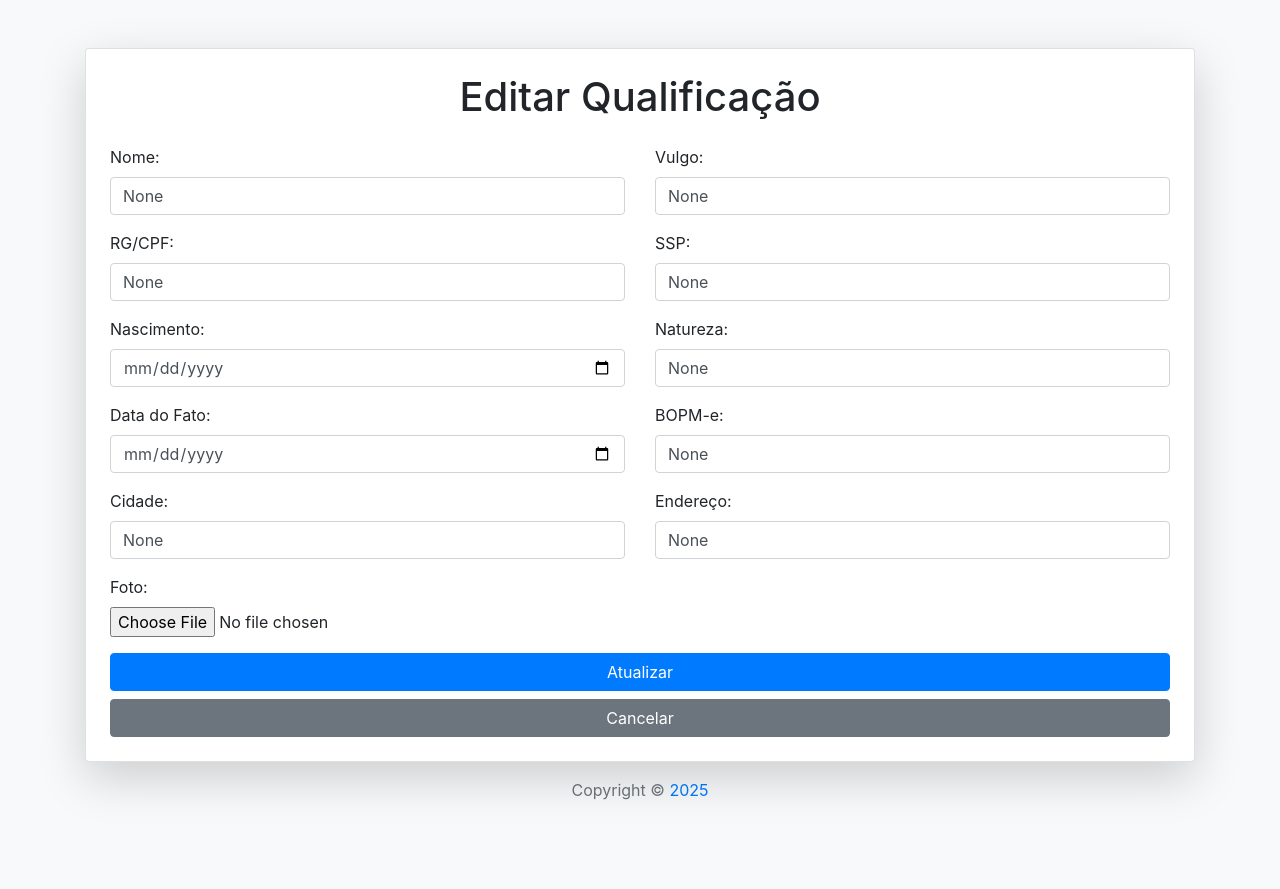
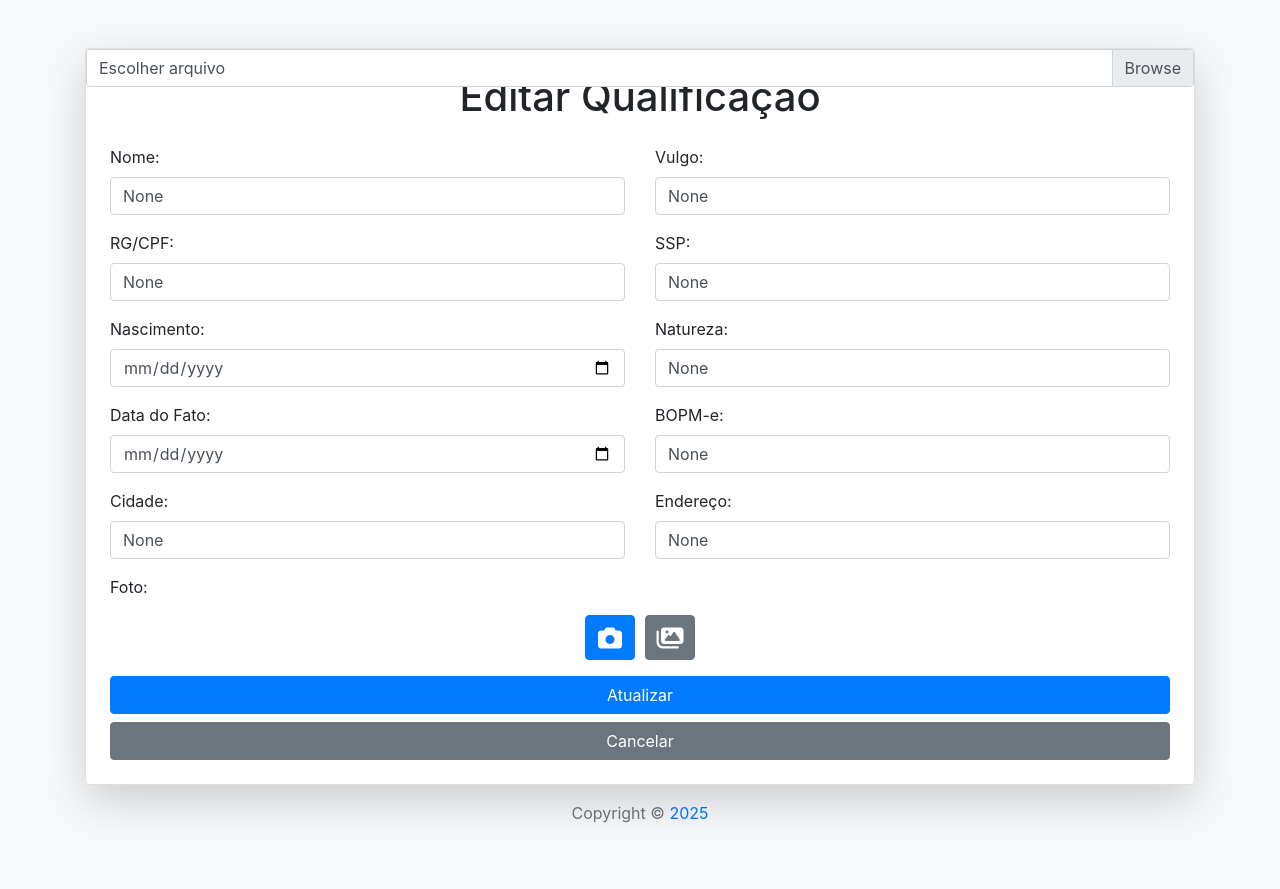
Before and after one commit to davidmp24/Qualificador, a Flask app: page /editar_qualificado in a window 1280 px wide. Before the commit the page ends 800 px from the top, so only its background shows below. Run offline with Flask 3, Linux system fonts and the light colour scheme; parts of the project's set-up code (start-up, migrations or seed data) failed here and were passed over; some libraries are stand-ins or nearby versions.

Commit message:
att-botao-fotos-todas-pag

```diff
--- a/templates/editar_qualificado.html
+++ b/templates/editar_qualificado.html
@@ -6,7 +6,20 @@
     <title>Editar Qualificação</title>
     <link rel="stylesheet" href="https://stackpath.bootstrapcdn.com/bootstrap/4.5.2/css/bootstrap.min.css">
     <link rel="stylesheet" href="{{ url_for('static', filename='css/qualificacao.css') }}">
-    </head>
+    <link rel="stylesheet" href="https://cdnjs.cloudflare.com/ajax/libs/font-awesome/6.5.1/css/all.min.css">
+    <style>
+        /* Esconde os inputs originais */
+        #foto-camera, #foto-galeria {
+            display: none;
+        }
+        .botoes-container {
+            display: flex; /* Ativa o Flexbox */
+            flex-direction: row; /* Alinha os itens em linha (horizontalmente) */
+            gap: 10px; /* Espaço entre os botões (ajuste conforme necessário) */
+            justify-content: center;
+        }
+    </style>
+</head>
 <body class="bg-light">
     <div class="container py-5">
         <div class="card shadow-lg p-4">
@@ -84,8 +97,21 @@
                     </div>
                 </div>
                 <div class="form-group">
-                    <label for="foto">Foto:</label>
-                    <input type="file" id="foto" name="foto" class="form-control-file" accept="image/*">
+                    <label for="foto-label">Foto:</label>
+                    <div class="mt-2 botoes-container">
+                        <button type="button" id="abrir-camera" class="btn btn-primary">
+                            <i class="fas fa-camera"></i>
+                        </button>
+                        <button type="button" id="abrir-galeria" class="btn btn-secondary">
+                            <i class="fas fa-images"></i>
+                        </button>
+                        <!-- Input para a câmera -->
+                        <input type="file" id="foto-camera" name="foto" accept="image/*" capture="user">
+                        <!-- Input para a galeria -->
+                        <input type="file" id="foto-galeria" name="foto" accept="image/*">
+                        <!-- Label que mostrará o nome do arquivo selecionado -->
+                        <label id="foto-label" class="custom-file-label" for="foto-camera">Escolher arquivo</label>
+                    </div>
                     {% if request.args.get('foto_url') %}
                     <div class="mt-2">
                         <img src="{{ request.args.get('foto_url') }}" alt="Foto" class="img-thumbnail" width="100">
@@ -102,5 +128,28 @@
             </div>
         </footer>
     </div>
+    <script>
+        document.getElementById('abrir-camera').addEventListener('click', function() {
+            document.getElementById('foto-camera').click();
+        });
+
+        document.getElementById('abrir-galeria').addEventListener('click', function() {
+            document.getElementById('foto-galeria').click();
+        });
+
+        // Atualiza o label com o nome do arquivo selecionado de qualquer um dos inputs
+        document.getElementById('foto-camera').addEventListener('change', function(e) {
+            atualizarNomeArquivo(e);
+        });
+
+        document.getElementById('foto-galeria').addEventListener('change', function(e) {
+            atualizarNomeArquivo(e);
+        });
+
+        function atualizarNomeArquivo(e) {
+            var fileName = e.target.files[0].name;
+            document.getElementById('foto-label').innerText = fileName;
+        }
+    </script>
 </body>
 </html>
--- a/templates/qualificacao.html
+++ b/templates/qualificacao.html
@@ -95,7 +95,8 @@
                 </div>
                 <div class="form-group">
                     <label for="foto-label">Foto:</label>
-                    <div class="mt-2 botoes-container"> <button type="button" id="abrir-camera" class="btn btn-primary">
+                    <div class="mt-2 botoes-container">
+                        <button type="button" id="abrir-camera" class="btn btn-primary">
                             <i class="fas fa-camera"></i>
                         </button>
                         <button type="button" id="abrir-galeria" class="btn btn-secondary">
@@ -105,6 +106,8 @@
                         <input type="file" id="foto-camera" name="foto" accept="image/*" capture="user">
                         <!-- Input para a galeria -->
                         <input type="file" id="foto-galeria" name="foto" accept="image/*">
+                        <!-- Label que mostrará o nome do arquivo selecionado -->
+                        <label id="foto-label" class="custom-file-label" for="foto-camera">Escolher arquivo</label>
                     </div>
                 </div>
                 <button type="submit" class="btn btn-primary btn-block">Cadastrar</button>
```
